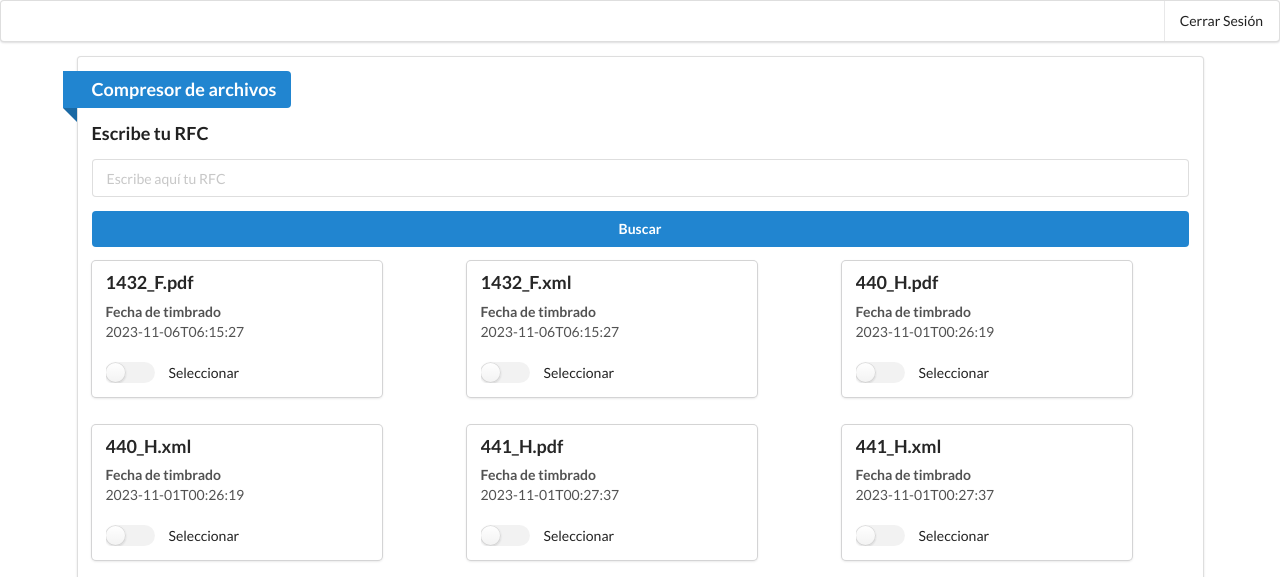
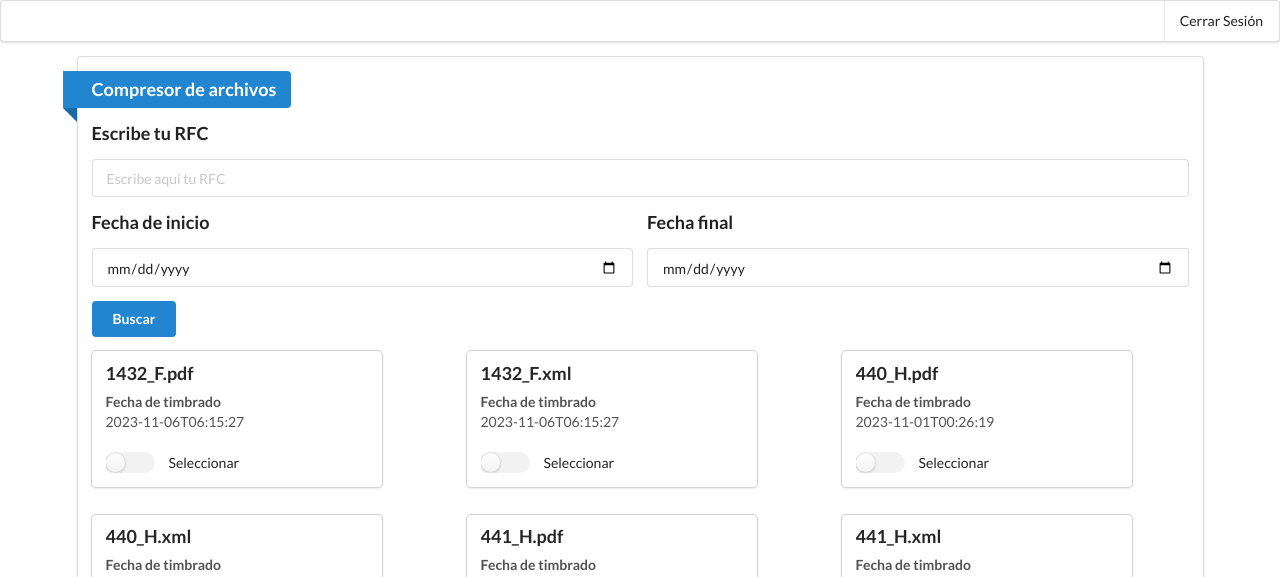
Before and after one commit to Israel2846/compresor_zip, a Django app: template compresor/templates/facturas/lista.html in a window 1280 px wide. Shown: the top 577 px of the page. Run offline with Django 4.2, Linux system fonts and the light colour scheme; the template is opened without the code that fills it: values that come from a table or form of the project are taken from there, others are empty; the visitor is signed in with stand-in values (Sample User, id 1); data comes from the database, SQL or seed files in the repository; some libraries are stand-ins or nearby versions.

Commit message:
Agregando fechas a formulario

```diff
--- a/compresor/templates/facturas/lista.html
+++ b/compresor/templates/facturas/lista.html
@@ -19,9 +19,18 @@
     <div class="field">
         <h3>Escribe tu RFC</h3>
         <input type="text" name="rfc" placeholder="Escribe aquí tu RFC" required>
-        <p></p>
-        <button type="submit" class="ui fluid blue button">Buscar</button>
     </div>
+    <div class="two fields">
+        <div class="field">
+            <h3>Fecha de inicio</h3>
+            <input type="date" name="fecha_inicio">
+        </div>
+        <div class="field">
+            <h3>Fecha final</h3>
+            <input type="date" name="fecha_fin">
+        </div>
+    </div>
+    <button type="submit" class="ui blue button">Buscar</button>
 </form>
 <p></p>
 <!-- End Formulario de envío de datos de RFC -->
@@ -71,7 +80,7 @@
         {% endfor %}
     </div>
     <p></p>
-    <button type="submit" class="ui fluid blue button">Comprimir archivos seleccionados</button>
+    <button type="submit" class="ui blue button">Comprimir archivos seleccionados</button>
 </form>
 <!-- End Formulario de envío de documentos a comprimir -->
 {% endif %}
--- a/compresor/views.py
+++ b/compresor/views.py
@@ -1,5 +1,6 @@
 import os
 import zipfile
+from django.http import FileResponse
 from django.shortcuts import render, HttpResponse, redirect
 from django.contrib.auth import login, logout, authenticate
 from .models import *
```
